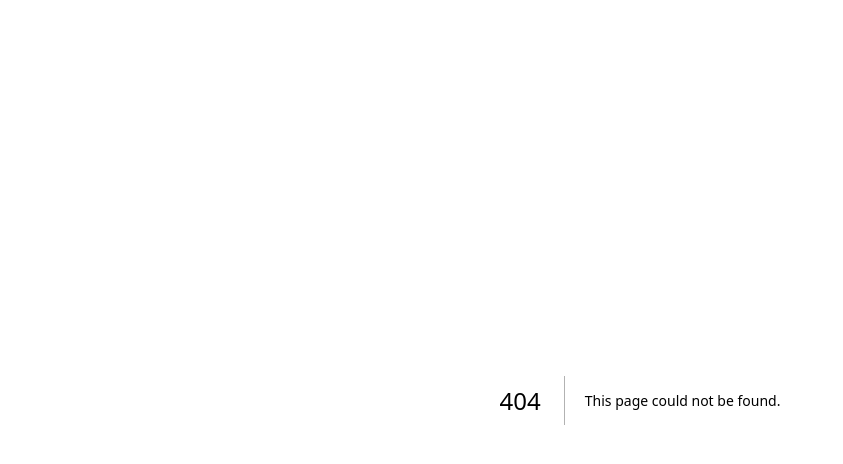
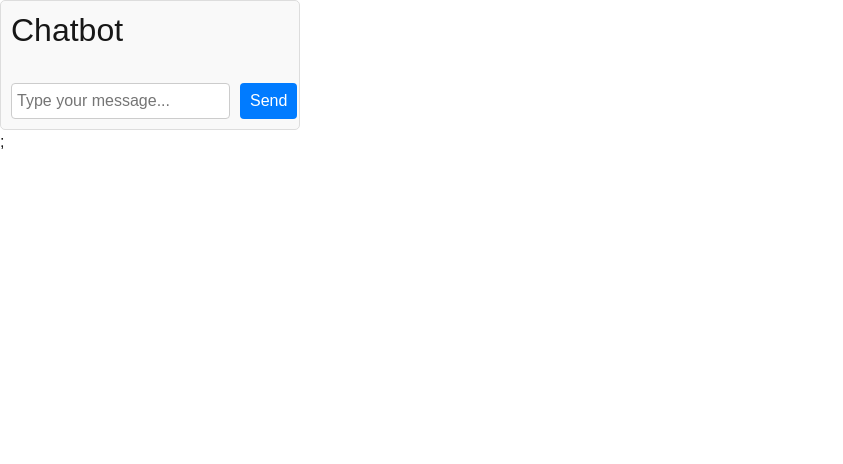
Before and after one commit to codewith-mr/dropshop, a Next.js app: page /Components/Chatbot/Chatbot in a window 1280 px wide. Before the commit this address had no page. Shown: the top 464 px of the page, without its empty margins (0-843 px from the left). Built offline with nearby package versions, Linux system fonts and the light colour scheme.

Commit message:
Added Chatbot component

```diff
--- /dev/null
+++ b/src/pages/Components/Chatbot/Chatbot.module.css
@@ -0,0 +1,42 @@
+.chatbotContainer {
+    padding: 10px;
+    border: 1px solid #ddd;
+    border-radius: 5px;
+    background: #f9f9f9;
+    width: 100%;
+    max-width: 300px;
+  }
+
+  .messages {
+    max-height: 200px;
+    overflow-y: auto;
+    margin-bottom: 10px;
+  }
+
+  .message {
+    padding: 5px;
+    margin: 5px 0;
+    background: #e0e0e0;
+    border-radius: 4px;
+  }
+
+  .inputContainer {
+    display: flex;
+    gap: 10px;
+  }
+
+  .input {
+    flex: 1;
+    padding: 5px;
+    border: 1px solid #ccc;
+    border-radius: 4px;
+  }
+
+  .sendButton {
+    padding: 5px 10px;
+    background: #007bff;
+    color: white;
+    border: none;
+    border-radius: 4px;
+    cursor: pointer;
+  }
--- /dev/null
+++ b/src/pages/Components/Chatbot/Chatbot.tsx
@@ -0,0 +1,43 @@
+import React, { useState } from "react";
+import styles from "./Chatbot.module.css"; // Create a CSS module for styling
+
+const Chatbot = () => {
+  const [message, setMessage] = useState("");
+  const [messages, setMessages] = useState([]);
+
+  const handleSendMessage = () => {
+    if (message.trim() !== "") {
+      setMessages([...messages, { text: message, sender: "user" }]);
+      setMessage("");
+    }
+  };
+
+  return (
+    <div className={styles.chatbotContainer}>
+      <h2>Chatbot</h2>
+      <div className={styles.messages}>
+        <ul>
+          {messages.map((msg, index) => (
+            <li key={index} className={styles.message}>
+              {msg.text}
+            </li>
+          ))}
+        </ul>
+      </div>
+      <div className={styles.inputContainer}>
+        <input
+          type="text"
+          value={message}
+          onChange={(e) => setMessage(e.target.value)}
+          placeholder="Type your message..."
+          className={styles.input}
+        />
+        <button onClick={handleSendMessage} className={styles.sendButton}>
+          Send
+        </button>
+      </div>
+    </div>
+  );
+};
+
+export default Chatbot;
```
